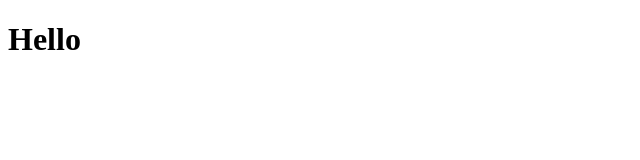
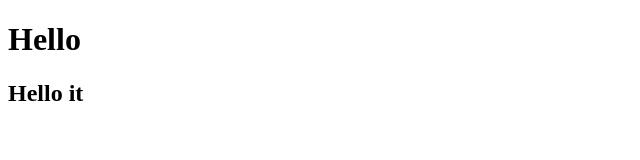
Before and after one commit to Shaxzodbek-948/Muhammadumar, a plain HTML site: page index.html in a window 1280 px wide. Shown: the whole page, without its empty margins (0-640 px from the left). Drawn offline with Linux system fonts and the light colour scheme.

Commit message:
hello it

```diff
--- a/index.html
+++ b/index.html
@@ -8,5 +8,6 @@
 </head>
 <body>
     <h1>Hello</h1>
+     <h2>Hello it</h2>
 </body>
 </html>
```
